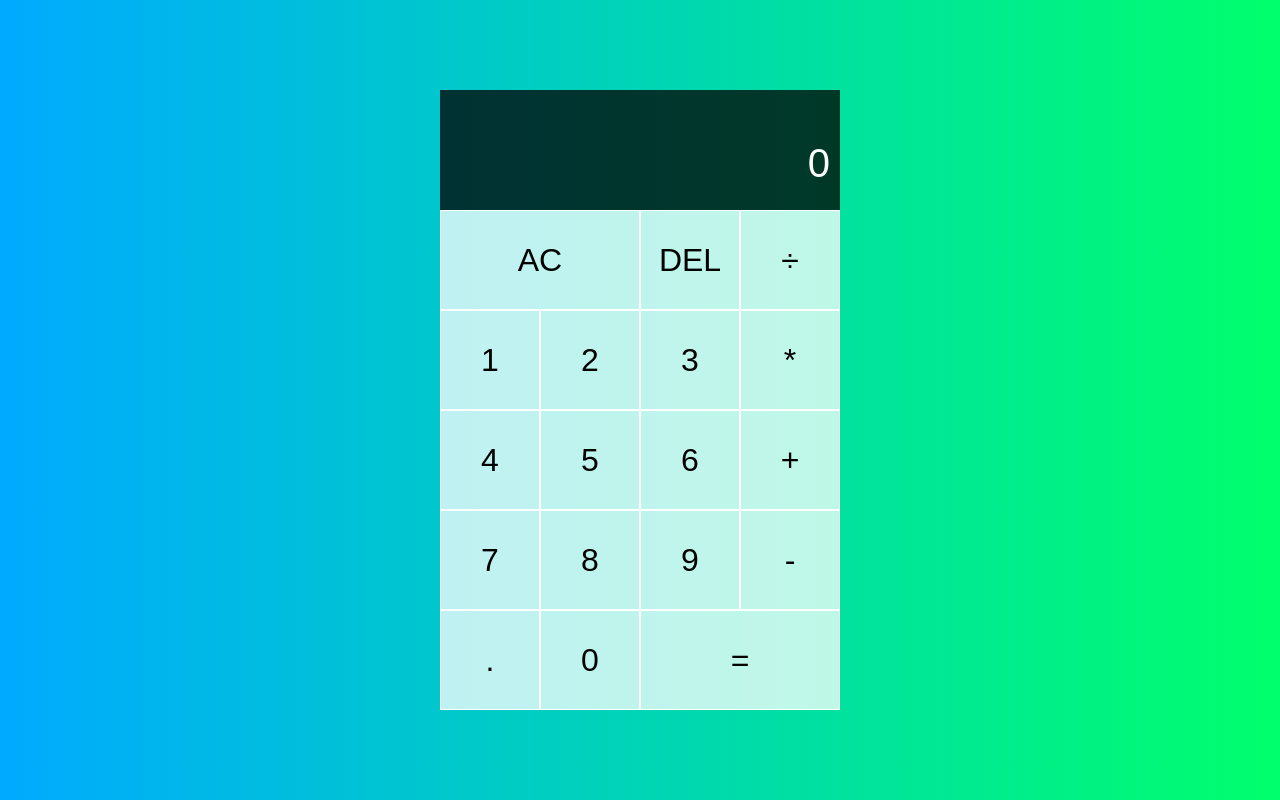
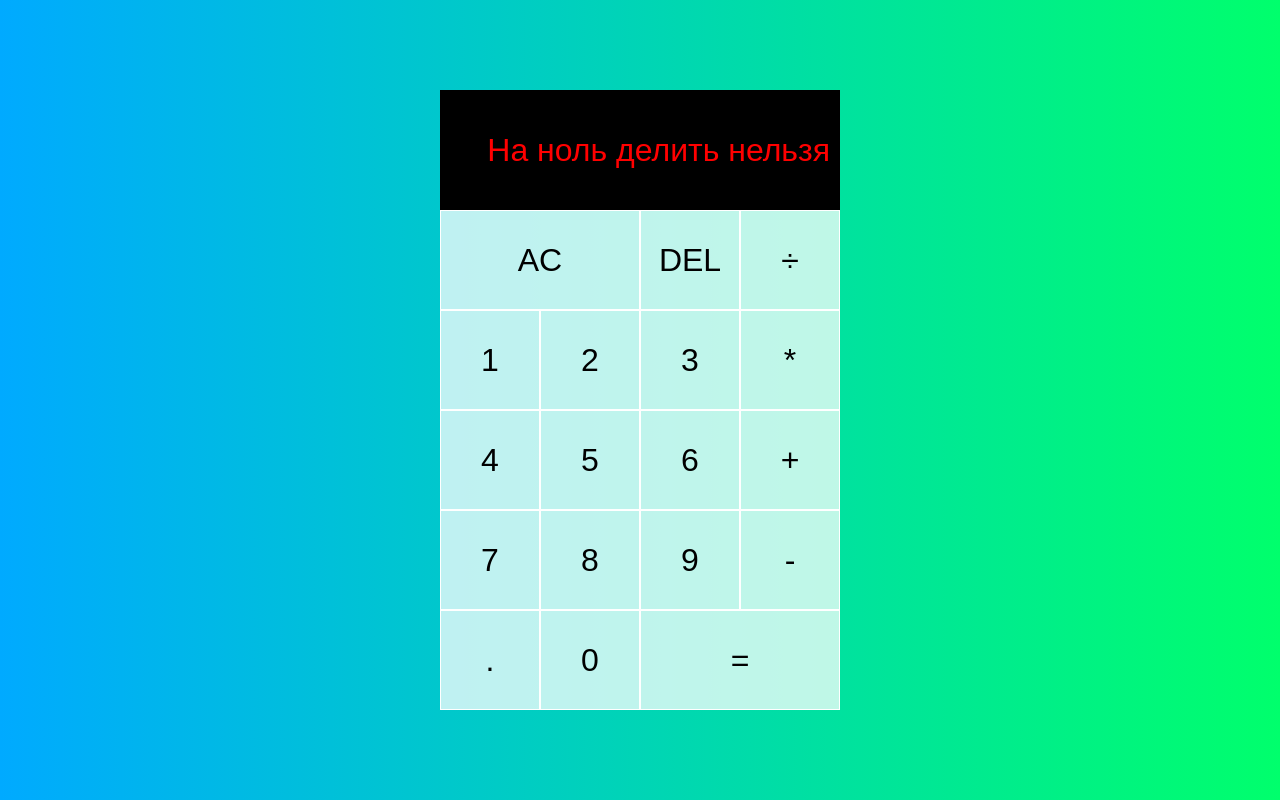
Before and after one commit to maver1cus/rss, a plain HTML site: page index.html in a window 1280 px wide. Drawn offline with Linux system fonts and the light colour scheme.

Commit message:
feat: add showing/hiding error message

```diff
--- a/index.html
+++ b/index.html
@@ -11,6 +11,7 @@
 <body>
 <div class="calculator-grid">
   <div class="output">
+    <div class="error"></div>
     <div data-previous-operand class="previous-operand"></div>
     <div data-current-operand class="current-operand"></div>
   </div>
--- a/script.js
+++ b/script.js
@@ -1,12 +1,27 @@
-let fitstOperand = ''
-let currentOperand = '0'
-let currentOperation = ''
+let fitstOperand = '';
+let currentOperand = '0';
+let currentOperation = '';
+let error = false;
+
 const calculatorGrid = document.querySelector('.calculator-grid')
 const mainDisplay = document.querySelector('.current-operand')
 const secondDisplay = document.querySelector('.previous-operand')
+const displayError = document.querySelector('.error');
 
 const showToMainDisplay = str => mainDisplay.textContent = str
 const showToSecondDisplay = str => secondDisplay.textContent = str
+
+const showError = (msg) => {
+  error = true;
+  displayError.textContent = msg;
+  displayError.classList.add('show');
+}
+
+const hideError = () => {
+  error = false;
+  displayError.textContent = '';
+  displayError.classList.remove('show')
+}
 
 const inputNumber = (number) => {
   currentOperand = (currentOperand.toString() === '0')
@@ -92,10 +107,15 @@ const equals = () => {
 }
 
 showToMainDisplay(currentOperand)
+showError('На ноль делить нельзя');
+error = true;
+
 
 calculatorGrid.addEventListener('click', (evt) => {
   const btnType = evt.target.dataset.type
   const btnValue = evt.target.dataset.value
+
+  if (error) hideError();
 
   switch(btnType) {
     case 'number':
@@ -122,6 +142,9 @@ calculatorGrid.addEventListener('click', (evt) => {
 })
 
 document.addEventListener('keydown', function(event) {
+
+  if (error) hideError();
+
   if (event.key >= 0 && event.key <= 9) {
     inputNumber(event.key)
   }
--- a/style.css
+++ b/style.css
@@ -45,6 +45,7 @@ body {
   padding: 10px;
   word-wrap: break-word;
   word-break: break-all;
+  position: relative;
 }
 
 .output .previous-operand {
@@ -56,3 +57,22 @@ body {
   color: white;
   font-size: 2.5rem;
 }
+
+.error {
+  position: absolute;
+  left: 0;
+  right: 0;
+  bottom: 0;
+  top: 0;
+  background-color: rgba(0,0,0,1);
+  color: red;
+  align-items: center;
+  justify-content: flex-end;
+  padding: 10px;
+  font-size: 2rem;
+  display: none;
+}
+
+.show {
+  display: flex;
+}
```
Also changed, not shown: 1 other file.
